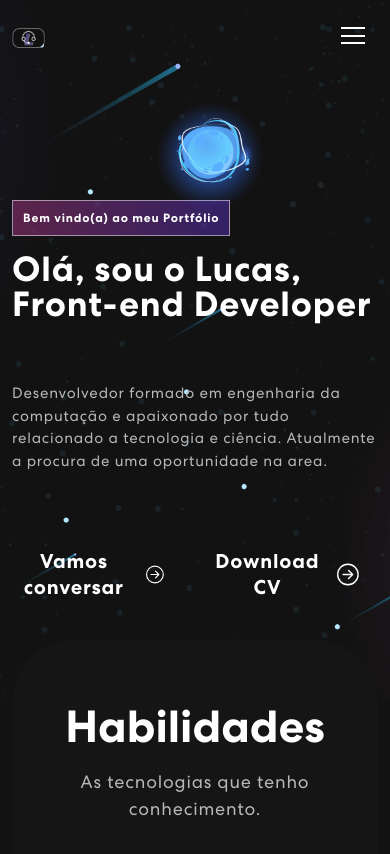
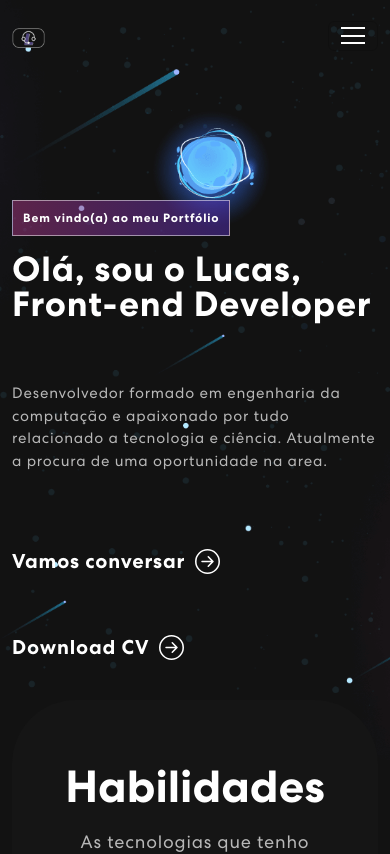
Before and after one commit to LucaswmLima/react-portifolio-1, a React (Create React App) app: page / in a window 390 px wide. Shown: the top 854 px of the page. Built offline with nearby package versions, Linux system fonts and the light colour scheme.

Commit message:
responsiveness adjustments

```diff
--- a/src/components/Banner.jsx
+++ b/src/components/Banner.jsx
@@ -66,8 +66,8 @@ export const Banner = () => {
               tudo relacionado a tecnologia e ciência. Atualmente a procura de
               uma oportunidade na area.
             </p>
-            <Row className="download-link-row">
-              <Col className="download-link-col" xs={12} md={6} xl={5}>
+            <Row>
+              <Col xs={12} md={6} xl={5}>
                 <Link to="connect">
                   <button>
                     Vamos conversar
@@ -75,7 +75,7 @@ export const Banner = () => {
                   </button>
                 </Link>
               </Col>
-              <Col className="download-link-col" xs={12} md={6} xl={5}>
+              <Col xs={12} md={6} xl={5}>
                 <a className="download-cv" href={CV} download>
                   <button>
                     Download CV
```
